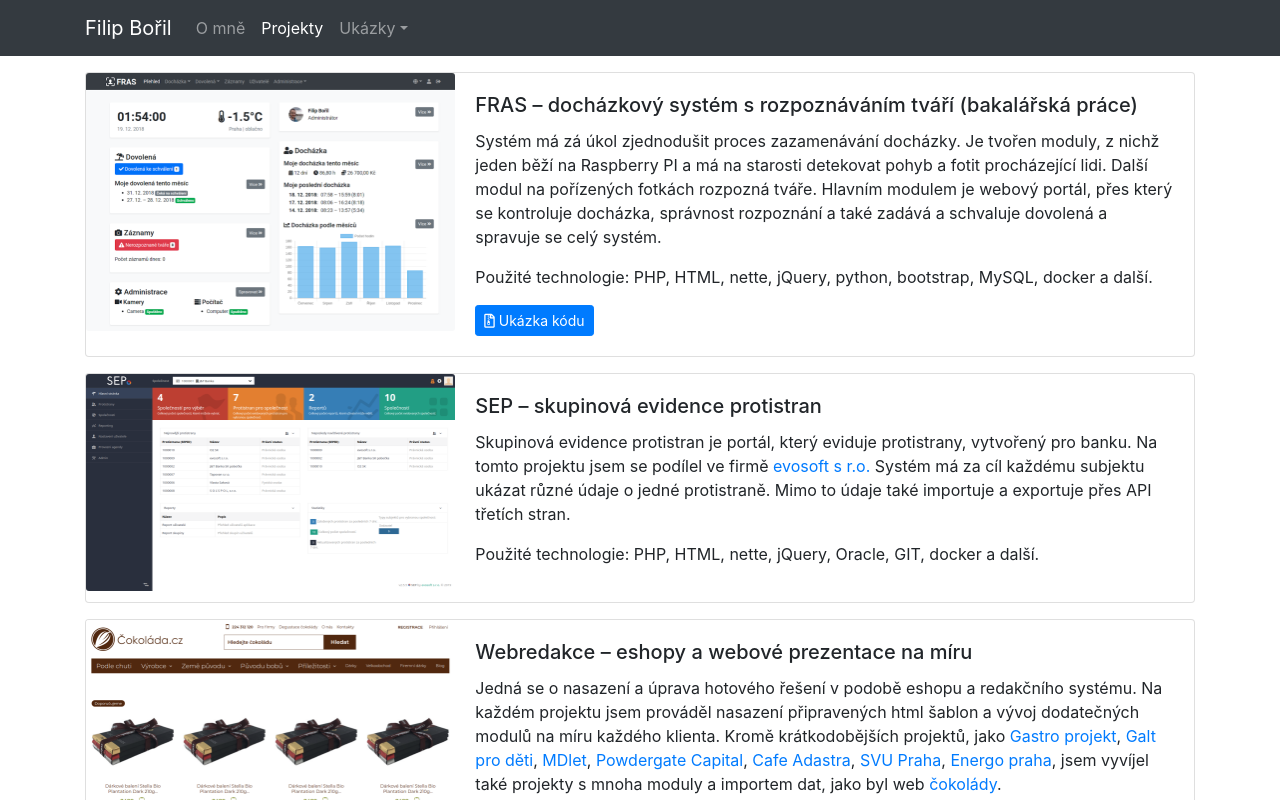
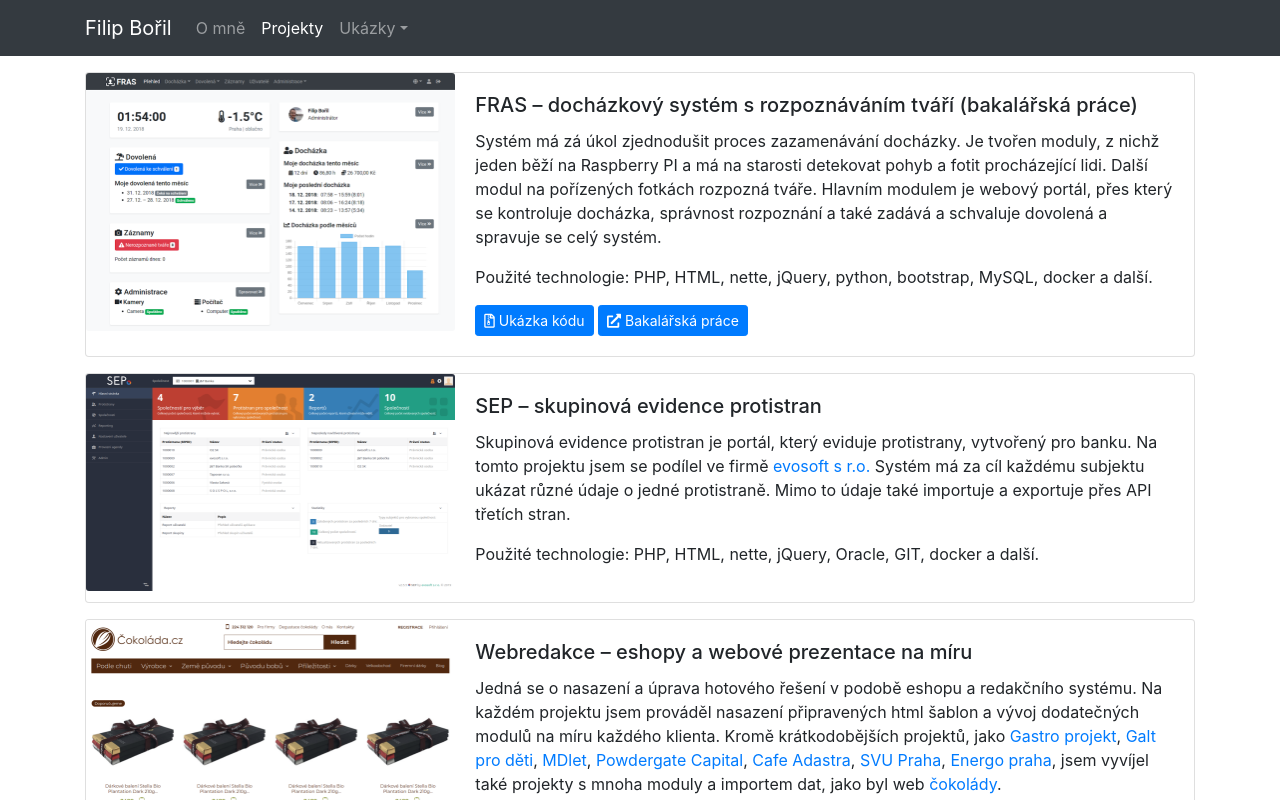
Before and after one commit to borilfilip/filipboril-cz, a React (Create React App) app: page /projects in a window 1280 px wide. Shown: the top 800 px of the page. Built offline with nearby package versions, Linux system fonts and the light colour scheme.

Commit message:
Added link to bachelor thesis

```diff
--- a/src/components/Projects/Projects.js
+++ b/src/components/Projects/Projects.js
@@ -20,7 +20,9 @@
           Použité technologie: PHP, HTML, nette, jQuery, python, bootstrap, MySQL, docker a další.
         </p>
         <a href="/fras-code-demo.zip" className="btn btn-primary btn-sm" role="button"><i
-          className="far fa-file-archive"/> Ukázka kódu</a>
+          className="far fa-file-archive"/> Ukázka kódu</a>{' '}
+        <a href="https://dspace.cvut.cz/handle/10467/79461" target="_blank" rel="noreferrer noopener"
+           className="btn btn-primary btn-sm" role="button"><i className="fas fa-external-link-alt"/> Bakalářská práce</a>
       </Project>
       <Project img="/img/sep-hp-thumb.png" name="SEP – skupinová evidence protistran">
         <p>
```
